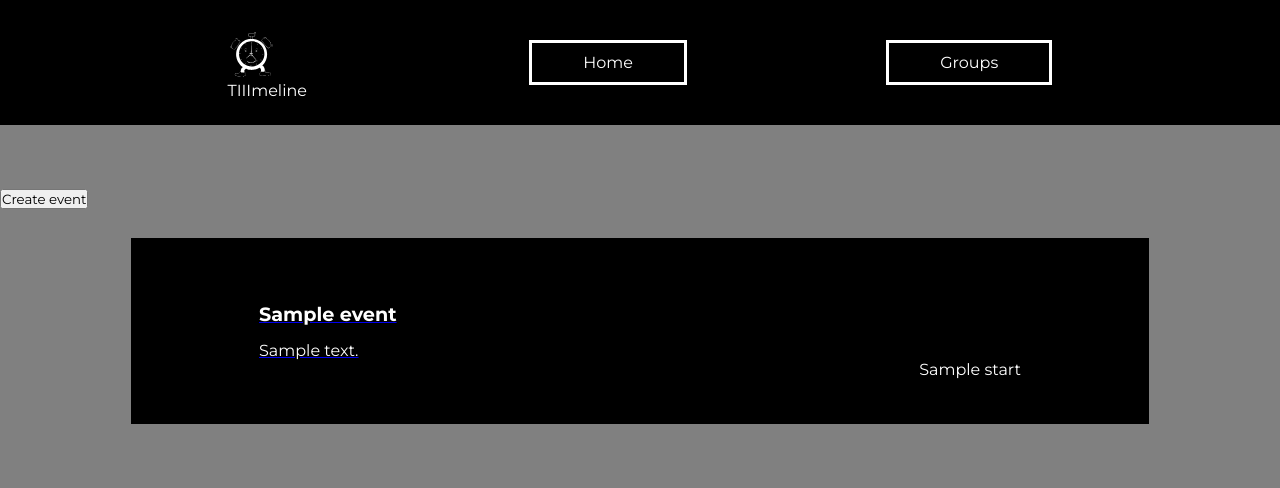
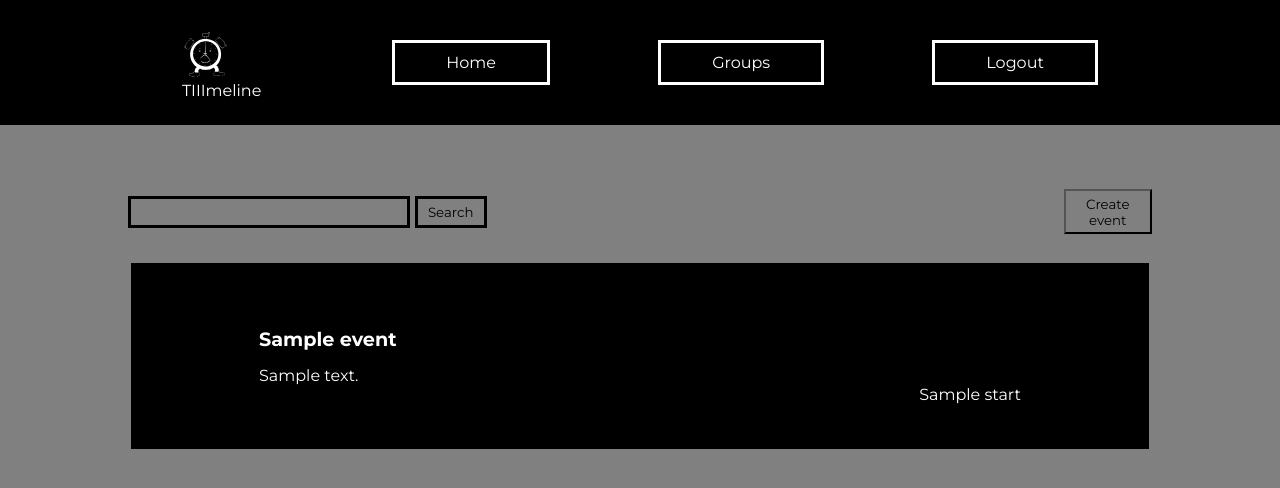
Before and after one commit to advin4603/TIIImeline, a Flask app: template frontend/templates/events.html in a window 1280 px wide. Shown: the top 488 px of the page. Run offline with Flask 2, Linux system fonts and the light colour scheme; the template is opened without the code that fills it: most values are stand-ins (such as "Sample title", 1, 10 or a date in 2020).

Commit message:
added event and group search

```diff
--- a/backend/groups.py
+++ b/backend/groups.py
@@ -10,8 +10,10 @@ groups = Blueprint('groups', __name__)
 @login_required
 def view_groups():
     email = get_email()
-    users_groups = groups_db.find({"$or": [{"host": email}, {"emails": email}]})
-    return render_template('groups.html', groups=users_groups)
+    users_groups = groups_db.find(
+        {"$and": [{"name": {"$regex": "^" + request.args.get("searchQuery", ""), '$options': 'i'}},
+                  {"$or": [{"host": email}, {"emails": email}]}]})
+    return render_template('groups.html', groups=users_groups, search_query=request.args.get("searchQuery", ""))
 
 
 @groups.route("/group/<string:group_id>")
--- a/frontend/static/base.css
+++ b/frontend/static/base.css
@@ -5,12 +5,18 @@
     font-family: 'Montserrat', sans-serif;
 }
 
+a {
+    text-decoration: none;
+}
+
 html, body {
     min: 100%;
 }
+
 .logo {
     width: 10%;
 }
+
 .logo > img {
     width: 50%;
 }
@@ -39,3 +45,10 @@ nav > ul > a {
     padding: 1% 5%;
     border: solid;
 }
+
+.btn {
+    cursor: pointer;
+    background-color: inherit;
+    border-color: black;
+    padding: 5% 10%;
+}
--- a/frontend/static/events.css
+++ b/frontend/static/events.css
@@ -6,12 +6,39 @@
     color: white;
     border-color: gray;
 }
+
 .eventName {
     font-size: larger;
     font-weight: bold;
     margin-bottom: 2%;
 }
 
-.eventTime{
+.eventTime {
     float: right;
 }
+
+.eventsHeader {
+    display: flex;
+    justify-content: space-between;
+    align-items: center;
+    margin: 0 10%;
+}
+.search {
+    width: 50%;
+}
+.searchBox {
+    width: 50%;
+    padding: 1% 2%;
+}
+.search > form > input[type="submit"] {
+    padding: 1% 2%;
+}
+
+form > input,textarea {
+    border: solid;
+    background-color: gray;
+}
+form > input::placeholder {
+    color: black;
+    border-color: initial;
+}
--- a/frontend/templates/base.html
+++ b/frontend/templates/base.html
@@ -5,7 +5,7 @@
     <meta charset="utf-8">
     <meta http-equiv="X-UA-Compatible" content="IE=edge">
     <meta name="viewport" content="width=device-width, initial-scale=1">
-    <link id ="favicon" rel="shortcut icon" href="{{ url_for('static', filename='favicon.svg') }}">
+    <link id="favicon" rel="shortcut icon" href="{{ url_for('static', filename='favicon.svg') }}">
 
     <link rel="preconnect" href="https://fonts.googleapis.com">
     <link rel="preconnect" href="https://fonts.gstatic.com" crossorigin>
@@ -23,6 +23,9 @@
             <li class="logo"><img src="{{ url_for('static', filename='logo.svg') }}"> TIIImeline</li>
             {% block navlinks %}
             {% endblock %}
+            <a href="{{ url_for('cas.logout') }}">
+                <li>Logout</li>
+            </a>
         </ul>
     </nav>
 </header>
--- a/frontend/templates/edit_event.html
+++ b/frontend/templates/edit_event.html
@@ -52,7 +52,7 @@
         </form>
         <div class="field">
             <a href="{{ url_for('events.delete_event', event_id=event['_id']) }}">
-                <button>Delete Event</button>
+                <button class="btn">Delete Event</button>
             </a>
         </div>
     </div>
--- a/frontend/templates/edit_group.html
+++ b/frontend/templates/edit_group.html
@@ -37,7 +37,7 @@
         </form>
         <div class="field">
             <a href="{{ url_for('groups.delete_group', group_id=group['_id']) }}">
-                <button>Delete Event</button>
+                <button class="btn">Delete Event</button>
             </a>
         </div>
     </div>
--- a/frontend/templates/event.html
+++ b/frontend/templates/event.html
@@ -25,7 +25,7 @@
             </h1>
             {% if is_host %}
                 <a href="{{ url_for('events.edit_event', event_id=_id) }}">
-                    <button>edit</button>
+                    <button class="btn">edit</button>
                 </a>
             {% endif %}
 
--- a/frontend/templates/events.html
+++ b/frontend/templates/events.html
@@ -15,15 +15,29 @@
 {% endblock %}
 
 {% block content %}
-    <a href="{{ url_for('events.create_event') }}"><button>Create event</button></a>
+    <div class="eventsHeader">
+        <div class="search">
+            <form action="{{ url_for('events.view_events') }}">
+                <input class="searchBox" type="text" id="searchQuery" name="searchQuery" value="{{ search_query }}">
+                <input type="submit" class="btn" value="Search" >
+            </form>
+
+
+        </div>
+
+        <a href="{{ url_for('events.create_event') }}">
+            <button class="btn">Create event</button>
+        </a>
+    </div>
+
     <div class="events">
         {% for event in events %}
             <a href="{{ url_for('events.view_event', event_id=event["_id"]) }}">
-            <div class="event">
-                <h1 class="eventName">{{ event["name"] }}</h1>
-                <div class="desc">{{ event["description"] }}</div>
-                <div class="eventTime">{{ event["start"] }}</div>
-            </div>
+                <div class="event">
+                    <h1 class="eventName">{{ event["name"] }}</h1>
+                    <div class="desc">{{ event["description"] }}</div>
+                    <div class="eventTime">{{ event["start"] }}</div>
+                </div>
             </a>
         {% endfor %}
     </div>
--- a/frontend/templates/group.html
+++ b/frontend/templates/group.html
@@ -25,11 +25,11 @@
             </h1>
             {% if is_host %}
                 <a href="{{ url_for('groups.edit_group', group_id=_id) }}">
-                    <button>edit</button>
+                    <button class="btn">edit</button>
                 </a>
             {% else %}
                 <a href="{{ url_for('groups.leave_group', group_id=_id) }}">
-                    <button>leave</button>
+                    <button class="btn">leave</button>
                 </a>
             {% endif %}
         </div>
```
Also changed, not shown: backend/events.py (+6 -3 lines), frontend/static/groups.css (+26 -0 lines), frontend/templates/groups.html (+10 -1 lines), frontend/static/create_event.css (line endings or trailing spaces).
